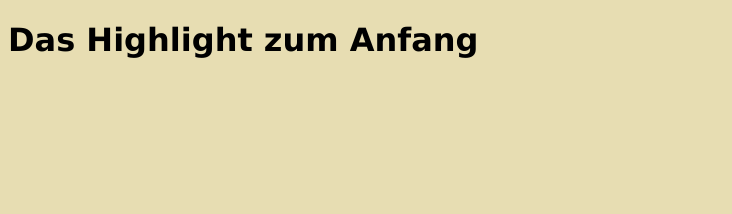
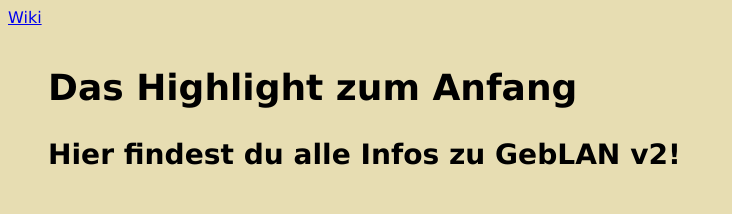
Before and after one commit to PaidPopcornRub/GebLAN-v2-public, a plain HTML site: page index.html in a window 1280 px wide. Shown: the whole page, without its empty margins (0-732 px from the left). Drawn offline with Linux system fonts and the light colour scheme.

Commit message:
added hero

```diff
--- a/index.html
+++ b/index.html
@@ -1,21 +1,32 @@
 <!DOCTYPE html>
 
+<html>
 
-<html>
 <head>
-
     <script async defer src="http://service:12345/tracker.js" data-website-id="cm2i0vhf4004vjl3nx7gwd35p"></script>
 
-        <meta charset="utf-8">
-        <meta http-equiv="X-UA-Compatible" content="IE=edge">
+    <script defer src="http://service:3000/script.js" data-website-id="88ab0518-c5db-42a1-9607-48cbf9adf168"></script>
+
+    <meta charset="utf-8" />
+    <meta http-equiv="X-UA-Compatible" content="IE=edge" />
     <title>GebLAN v2</title>
-        <meta name="description" content="">
-        <meta name="viewport" content="width=device-width, initial-scale=1">
-        <link rel="stylesheet" href="style.css">
+    <meta name="description" content="" />
+    <meta name="viewport" content="width=device-width, initial-scale=1" />
+    <link rel="stylesheet" href="style.css" />
 </head>
+
+
 <body>
+    <section class="nav">
+        <a href="wiki">Wiki</a>
+    </section>
+
+    <section class="hero">
         <h1>Das Highlight zum Anfang</h1>
+        <h3>Hier findest du alle Infos zu GebLAN v2!</h3>
+    </section>
 
     <script src="" async defer></script>
 </body>
+
 </html>
```
Lines whose indentation alone changed are shown as unchanged.
